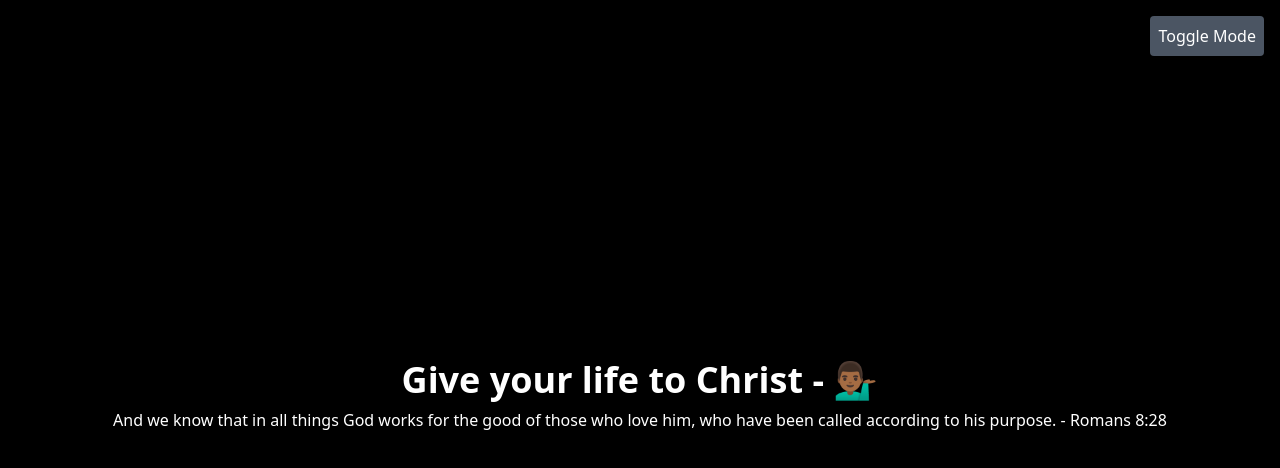
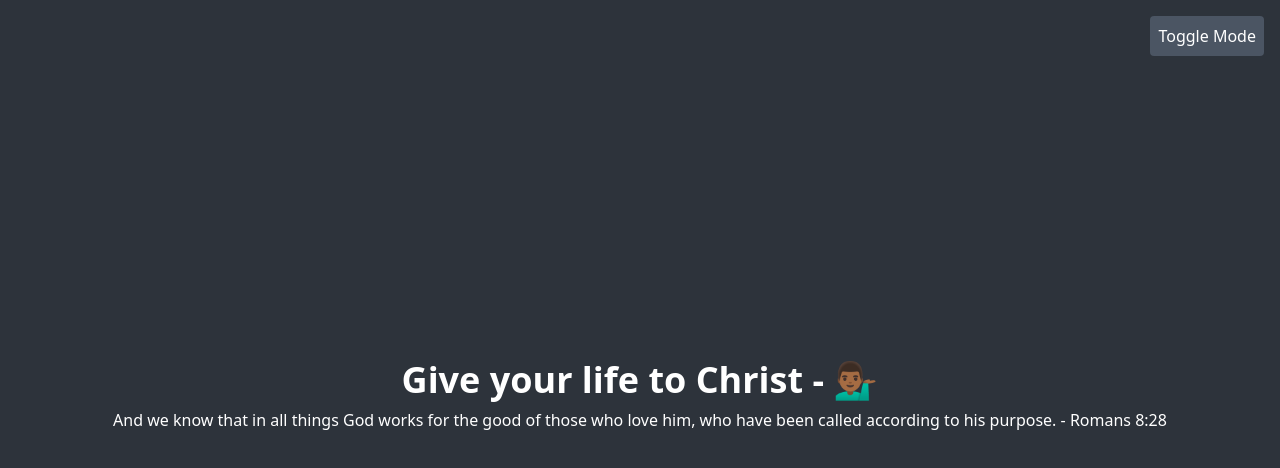
Before and after one commit to Ipaye/digital-o, a website: page index.html in a window 1280 px wide. Both pictures are taken after a click on the button "Toggle Mode". Drawn offline with nearby package versions, Linux system fonts and the light colour scheme.

Commit message:
chore: final styling changes

```diff
--- a/index.html
+++ b/index.html
@@ -17,7 +17,7 @@
         --text-color: black;
       }
       .dark {
-        --bg-color: black;
+        --bg-color: #2d333b;
         --text-color: white;
       }
       body {
```
